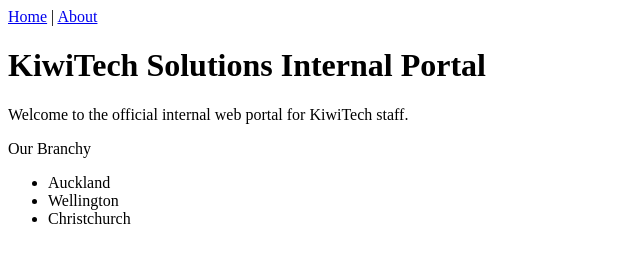
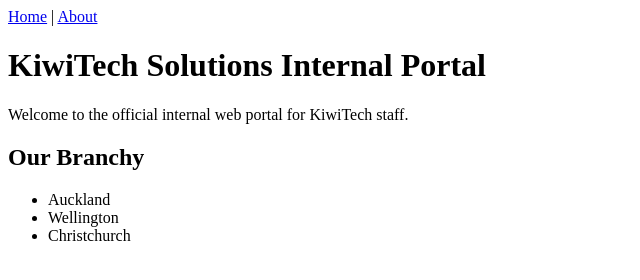
Before and after one commit to Trelawney-Cocker/KiwiTech-Portal-Prototype, a plain HTML site: page index.html in a window 1280 px wide. Shown: the whole page, without its empty margins (0-640 px from the left). Drawn offline with Linux system fonts and the light colour scheme.

Commit message:
Troubleshoot(fix)

```diff
--- a/index.html
+++ b/index.html
@@ -22,7 +22,7 @@
 
     <!-- Branch Section -->
     <section>
-        Our Branchy</h2>
+        <h2>Our Branchy</h2>
         <ul>
             <li>Auckland</li>
             <li>Wellington</li>
```
